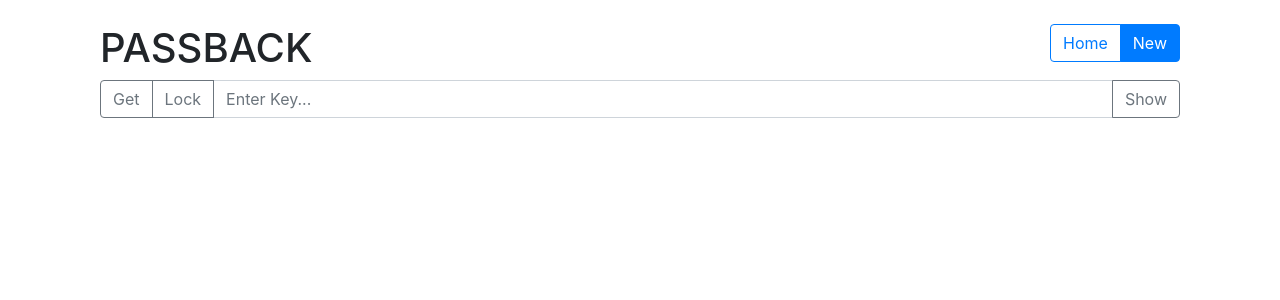
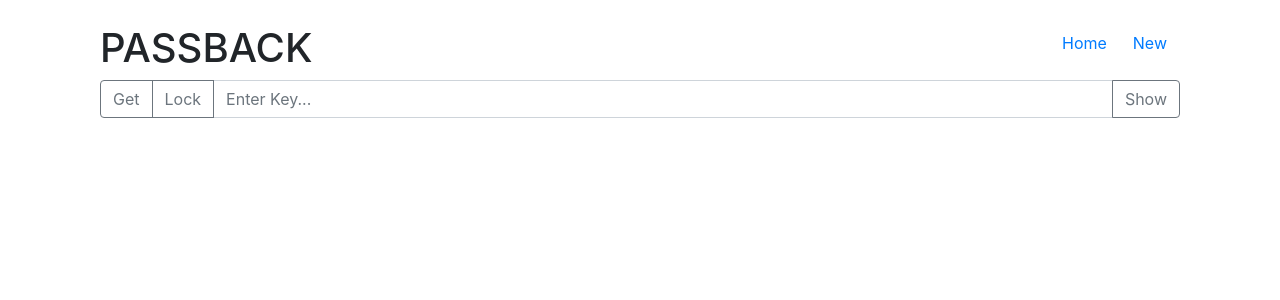
Before and after one commit to shanukun/PB-site, a React (Create React App) app in the folder frontend/: page / in a window 1280 px wide. Shown: the top 300 px of the page. Built offline with nearby package versions, Linux system fonts and the light colour scheme.

Commit message:
added new component to app

```diff
--- a/frontend/src/App.js
+++ b/frontend/src/App.js
@@ -1,26 +1,34 @@
 import React from 'react';
 import { Store } from './Store';
 import Display from './Display';
+import New from './New';
 import { Route, Switch, Link, Redirect } from 'react-router-dom';
 import './App.css';
 
 const API = "http://localhost:8000/api/";
 
-function App() {
-	const { state, dispatch } = React.useContext(Store);
+function App(props) {
+	const { dispatch } = React.useContext(Store);
 
 	const [key, setKey] = React.useState("");
 	const [keyLocked, setKeyLocked] = React.useState(false);
 	const [show, setShow] = React.useState(false);
-	const [showPop, setShowPop] = React.useState(false);
 
 	const handleGet = () => {
 		if (keyLocked) {
 			fetchData();
-		} else {
-			setShowPop(true);
 		}
 	}
+
+	const fetchData = async () => {
+		const data = await fetch(API);
+		const dataJson = await data.json();
+		console.log(dataJson);
+		dispatch({
+			type: 'FETCH',
+			payload: dataJson
+		});
+	};
 
 	const handleLock = () => {
 		setKeyLocked(!keyLocked);
@@ -38,16 +46,6 @@ function App() {
 		}
 	}
 
-	const fetchData = async () => {
-		const data = await fetch(API);
-		const dataJson = await data.json();
-		console.log(dataJson);
-		dispatch({
-			type: 'FETCH',
-			payload: dataJson
-		});
-	};
-
 	return (
 		<div className="container">
 			<div className="row mt-4">
@@ -55,10 +53,8 @@ function App() {
 					<h1>PASSBACK</h1>
 				</div>
 				<div className="col-md-auto">
-					<div className="btn-group">
-						<button type="button" className="btn btn-outline-primary">Home</button>
-						<button type="button" className="btn btn-primary">New</button>
-					</div>
+						<button type="button" className="btn btn-link"><Link to="/">Home</Link></button>
+						<button type="button" className="btn btn-link"><Link to="/new">New</Link></button>
 				</div>
 			</div>
 			<div className="input-group mb-3">
@@ -88,6 +84,7 @@ function App() {
 			</div>
 			<Switch>
 				<Route exact path="/" render={props => <Display {...props} pass={key} />} />
+				<Route exact path="/new" render={props => <New {...props} pass={key} />} />
 			</Switch>
 		</div>
 	);
```
